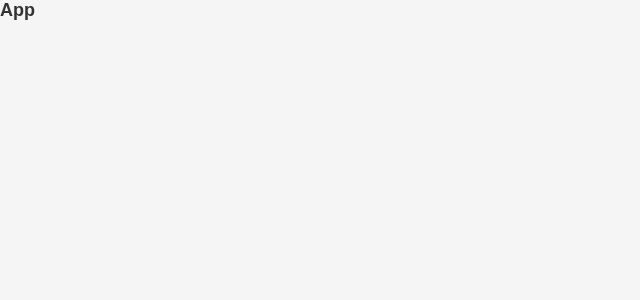
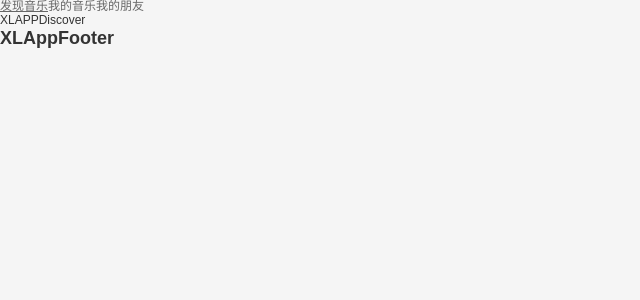
Before and after one commit to LilyLinxl/lxl-music-react, a React (Create React App) app: page / in a window 1280 px wide. Shown: the top 300 px of the page, without its empty margins (0-640 px from the left). Built offline with nearby package versions, Linux system fonts and the light colour scheme.

Commit message:
项目结构划分(路由配置)

```diff
--- a/package.json
+++ b/package.json
@@ -10,6 +10,8 @@
     "normalize.css": "^8.0.1",
     "react": "^16.13.1",
     "react-dom": "^16.13.1",
+    "react-router-config": "^5.1.1",
+    "react-router-dom": "^5.2.0",
     "react-scripts": "3.4.3"
   },
   "scripts": {
--- a/src/App.js
+++ b/src/App.js
@@ -1,9 +1,20 @@
-import React, { memo } from 'react'
+import React, { memo } from 'react';
+import { renderRoutes } from 'react-router-config';
+
+import routes from './router';
+import { HashRouter } from 'react-router-dom'
+
+import AppHeader from 'components/app-header'
+import AppFooter from 'components/app-footer'
 
 export default memo(function App() {
     return (
         <div>
-            <h2>App</h2>
+            <HashRouter>
+                <AppHeader />
+                {renderRoutes(routes)}
+                <AppFooter />
+            </HashRouter>
         </div>
     )
 })
--- /dev/null
+++ b/src/components/app-footer/index.js
@@ -0,0 +1,7 @@
+import React, { memo } from 'react'
+
+export default memo(function XLAppFooter() {
+    return (
+        <h2>XLAppFooter</h2>
+    )
+})
--- /dev/null
+++ b/src/components/app-header/index.js
@@ -0,0 +1,11 @@
+import React, { memo } from 'react'
+import { NavLink } from 'react-router-dom'
+export default memo(function XLAppHeader() {
+    return (
+        <div>
+        <NavLink to="/">发现音乐</NavLink>
+        <NavLink to="/mine">我的音乐</NavLink>
+        <NavLink to="/friends">我的朋友</NavLink>
+        </div>
+    )
+})
--- /dev/null
+++ b/src/pages/discover/index.js
@@ -0,0 +1,9 @@
+import React, { memo } from 'react'
+
+export default memo(function XLAPPDiscover() {
+    return (
+        <div>
+            XLAPPDiscover
+        </div>
+    )
+})
--- /dev/null
+++ b/src/pages/friends/index.js
@@ -0,0 +1,9 @@
+import React, { memo } from 'react'
+
+export default memo(function XLAPPFirend() {
+    return (
+        <div>
+            XLAPPFirend
+        </div>
+    )
+})
--- /dev/null
+++ b/src/pages/mine/index.js
@@ -0,0 +1,9 @@
+import React, { memo } from 'react'
+
+export default memo(function XLAPPMine() {
+    return (
+        <div>
+            XLAPPMine
+        </div>
+    )
+})
--- /dev/null
+++ b/src/router/index.js
@@ -0,0 +1,20 @@
+import XLAppDiscover from '@/pages/discover'
+import XLAppMine from '@/pages/mine'
+import XLAppFriends from '@/pages/friends'
+
+const routes = [
+    {
+        path: '/',
+        exact: true,
+        component: XLAppDiscover
+    },
+    {
+        path: '/mine',
+        component: XLAppMine
+    },
+    {
+        path: '/friends',
+        component: XLAppFriends
+    }
+];
+export default routes;
```
Also changed, not shown: 2 other files (tests, documents, lock files or other folders).
